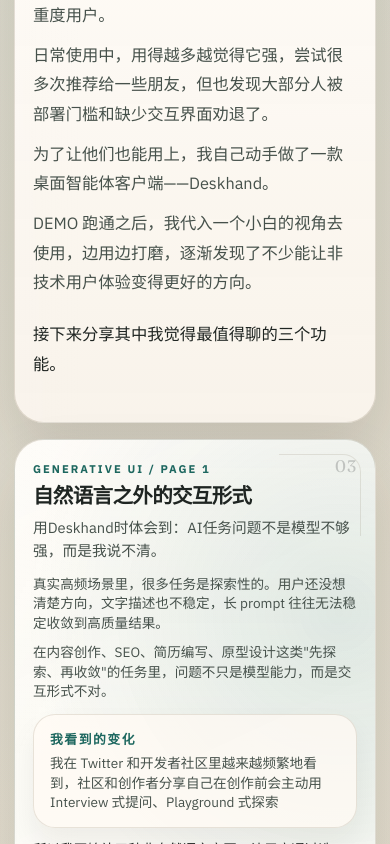
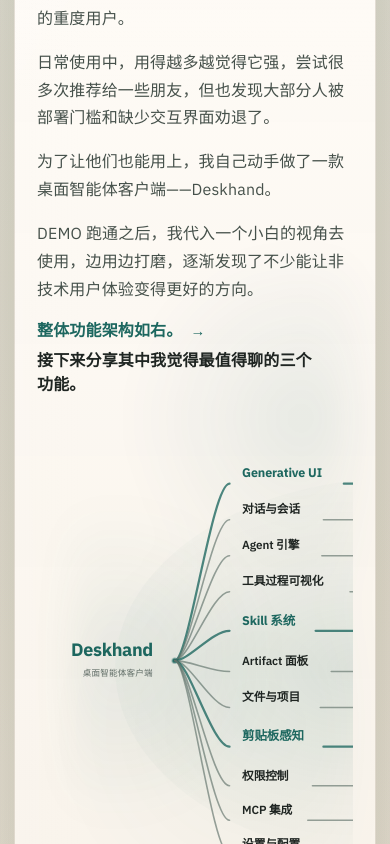
Before and after one commit to YUHAO-corn/deskhand-v2, a React (Vite) app: page / in a window 390 px wide. Shown: the part 920-1764 px from the top of the page. Built offline with nearby package versions, Linux system fonts and the light colour scheme.

Commit message:
Implement first pass of background page redesign

```diff
--- a/src/components/sections/BackgroundSection.module.css
+++ b/src/components/sections/BackgroundSection.module.css
@@ -1,21 +1,40 @@
 .layout {
+  position: relative;
   display: grid;
-  place-content: center;
+  grid-template-columns: minmax(268px, 0.86fr) minmax(0, 1px) minmax(0, 1.64fr);
+  align-items: center;
+  gap: clamp(28px, 3.4vw, 58px);
   height: 100%;
-  padding: clamp(24px, 4vw, 48px) 0;
+  padding: clamp(40px, 6vw, 78px) clamp(20px, 2.6vw, 30px) clamp(34px, 4vw, 48px);
+}
+
+.layout::before {
+  content: "";
+  position: absolute;
+  inset: 12% 2% 8% 34%;
+  pointer-events: none;
+  background:
+    radial-gradient(circle at 84% 26%, rgba(29, 103, 95, 0.1), transparent 34%),
+    radial-gradient(circle at 70% 74%, rgba(29, 103, 95, 0.06), transparent 42%);
+  filter: blur(24px);
+  opacity: 0.9;
 }
 
 .prose {
+  position: relative;
+  z-index: 1;
   display: grid;
+  align-content: center;
   gap: 0;
-  max-width: 34rem;
+  max-width: 25.5rem;
+  padding-right: clamp(10px, 1.6vw, 18px);
 }
 
 .kicker {
-  margin: 0 0 clamp(28px, 4vw, 44px);
-  font-size: 0.7rem;
+  margin: 0 0 clamp(28px, 4vw, 40px);
+  font-size: 0.72rem;
   font-weight: 700;
-  letter-spacing: 0.18em;
+  letter-spacing: 0.22em;
   text-transform: uppercase;
   color: var(--sage);
 }
@@ -23,36 +42,240 @@
 .kicker::after {
   content: "";
   display: block;
-  width: 32px;
+  width: 38px;
   height: 1px;
   margin-top: 14px;
-  background: var(--line);
+  background: rgba(29, 103, 95, 0.52);
 }
 
 .paragraph {
   margin: 0;
-  font-size: clamp(1.02rem, 1.5vw, 1.18rem);
-  line-height: 1.82;
+  font-size: clamp(1.06rem, 1.36vw, 1.22rem);
+  line-height: 1.74;
+  letter-spacing: 0.01em;
   color: var(--ink-soft);
+  text-wrap: pretty;
 }
 
 .paragraph + .paragraph {
-  margin-top: clamp(10px, 1.4vw, 16px);
+  margin-top: clamp(16px, 2vw, 24px);
 }
 
-.paragraph:last-child {
-  margin-top: clamp(22px, 2.8vw, 32px);
+.closingParagraph {
+  display: grid;
+  gap: 0.42rem;
+  margin-top: clamp(24px, 3vw, 34px);
+  color: var(--sage);
+}
+
+.closingLead,
+.closingFollowup {
+  display: inline-flex;
+  align-items: center;
+  width: fit-content;
+  font-weight: 600;
+  line-height: 1.45;
+}
+
+.closingLead::after {
+  content: "→";
+  margin-left: 0.5rem;
+  font-size: 0.92em;
+}
+
+.closingFollowup {
   color: var(--ink);
+}
+
+.divider {
+  position: relative;
+  z-index: 1;
+  align-self: stretch;
+  width: 1px;
+  margin-block: clamp(34px, 6vh, 54px);
+  background:
+    linear-gradient(
+      180deg,
+      rgba(117, 103, 83, 0),
+      rgba(117, 103, 83, 0.14) 12%,
+      rgba(117, 103, 83, 0.22) 46%,
+      rgba(117, 103, 83, 0.14) 84%,
+      rgba(117, 103, 83, 0)
+    );
+}
+
+.mapShell {
+  position: relative;
+  z-index: 1;
+  display: flex;
+  align-items: center;
+  min-width: 0;
+  height: 100%;
+  padding-right: clamp(4px, 0.8vw, 12px);
+}
+
+.mapShell::before {
+  content: "";
+  position: absolute;
+  inset: 10% 8% 14% 10%;
+  border-radius: 42px;
+  background: radial-gradient(circle at 18% 50%, rgba(29, 103, 95, 0.08), transparent 56%);
+  filter: blur(18px);
+  pointer-events: none;
+}
+
+.mindMap {
+  width: 100%;
+  height: min(100%, 700px);
+  overflow: visible;
+}
+
+.mapAtmosphere {
+  fill: url(#mindmapGlow);
+}
+
+.rootGroup {
+  animation: fadeInUp 700ms ease-out both;
+}
+
+.rootTitle {
+  fill: var(--sage);
+  font-family: "IBM Plex Sans", "Noto Sans SC", sans-serif;
+  font-size: 23px;
+  font-weight: 700;
+  letter-spacing: -0.02em;
+}
+
+.rootSubtitle {
+  fill: rgba(70, 81, 75, 0.82);
+  font-family: "IBM Plex Sans", "Noto Sans SC", sans-serif;
+  font-size: 11px;
   font-weight: 500;
+  letter-spacing: 0.02em;
+}
+
+.rootDot {
+  fill: var(--sage);
+  opacity: 0.9;
+}
+
+.branchBase,
+.branchHighlight {
+  animation: fadeInUp 760ms ease-out both;
+  animation-delay: var(--branch-delay);
+}
+
+.branchPath,
+.branchCarry,
+.itemPath {
+  fill: none;
+  stroke-linecap: round;
+  stroke-linejoin: round;
+  vector-effect: non-scaling-stroke;
+}
+
+.branchBase .branchPath,
+.branchBase .branchCarry {
+  stroke: rgba(99, 116, 108, 0.66);
+  stroke-width: 1.6;
+}
+
+.branchHighlight .branchPath,
+.branchHighlight .branchCarry {
+  stroke: rgba(29, 103, 95, 0.78);
+  stroke-width: 2.25;
+}
+
+.branchBase .itemPath {
+  stroke: rgba(117, 103, 83, 0.34);
+  stroke-width: 1.05;
+}
+
+.branchHighlight .itemPath {
+  stroke: rgba(29, 103, 95, 0.42);
+  stroke-width: 1.18;
+}
+
+.branchLabel,
+.itemLabel {
+  font-family: "IBM Plex Sans", "Noto Sans SC", sans-serif;
+}
+
+.branchLabel {
+  fill: var(--ink);
+  font-size: 15px;
+  font-weight: 600;
+  letter-spacing: -0.01em;
+}
+
+.branchHighlight .branchLabel {
+  fill: var(--sage);
+  font-size: 16px;
+  font-weight: 700;
+}
+
+.itemLabel {
+  fill: rgba(70, 81, 75, 0.72);
+  font-size: 11px;
+  font-weight: 500;
+}
+
+.branchHighlight .itemLabel {
+  fill: rgba(31, 82, 75, 0.78);
+}
+
+@keyframes fadeInUp {
+  from {
+    opacity: 0;
+    transform: translateY(10px);
+  }
+
+  to {
+    opacity: 1;
+    transform: translateY(0);
+  }
+}
+
+@media (max-width: 1180px) {
+  .layout {
+    grid-template-columns: minmax(244px, 0.82fr) minmax(0, 1px) minmax(0, 1.7fr);
+    gap: clamp(22px, 2.6vw, 42px);
+  }
+
+  .paragraph {
+    font-size: clamp(1rem, 1.22vw, 1.12rem);
+  }
 }
 
 @media (max-width: 920px) {
   .layout {
-    place-content: start center;
-    padding-top: 48px;
+    grid-template-columns: 1fr;
+    gap: 22px;
+    height: auto;
+    padding: 54px 4px 10px;
+  }
+
+  .layout::before {
+    inset: 36% 0 4% 0;
   }
 
   .prose {
     max-width: 100%;
+    padding-right: 0;
+  }
+
+  .divider {
+    display: none;
+  }
+
+  .mapShell {
+    overflow-x: auto;
+    overflow-y: hidden;
+    padding-bottom: 8px;
+  }
+
+  .mindMap {
+    min-width: 720px;
+    height: auto;
   }
 }
--- a/src/components/sections/BackgroundSection.tsx
+++ b/src/components/sections/BackgroundSection.tsx
@@ -1,3 +1,4 @@
+import type { CSSProperties } from "react";
 import type { BackgroundSectionContent } from "../../types/content";
 import { SectionCanvas } from "../primitives/SectionCanvas";
 import styles from "./BackgroundSection.module.css";
@@ -7,17 +8,212 @@ interface BackgroundSectionProps {
   index: number;
 }
 
+type MindMapBranch = {
+  label: string;
+  items: string[];
+  y: number;
+  labelWidth: number;
+  highlight?: boolean;
+  childX?: number;
+};
+
+const ROOT_X = 176;
+const ROOT_Y = 310;
+const BRANCH_LABEL_X = 262;
+const CHILD_FORK_X = 584;
+
+const MINDMAP_BRANCHES: MindMapBranch[] = [
+  {
+    label: "Generative UI",
+    items: ["Playground", "This or That", "Guided Form"],
+    y: 84,
+    labelWidth: 118,
+    highlight: true,
+  },
+  {
+    label: "对话与会话",
+    items: ["多会话管理", "会话持久化", "流式输出"],
+    y: 130,
+    labelWidth: 92,
+  },
+  {
+    label: "Agent 引擎",
+    items: ["Claude Agent SDK", "工具调用", "事件流"],
+    y: 176,
+    labelWidth: 90,
+  },
+  {
+    label: "工具过程可视化",
+    items: ["活动树", "状态追踪", "子代理嵌套"],
+    y: 222,
+    labelWidth: 126,
+  },
+  {
+    label: "Skill 系统",
+    items: ["内置 Skills", "Skill Insight", "一键安装 / 自定义创建"],
+    y: 272,
+    labelWidth: 82,
+    highlight: true,
+    childX: 566,
+  },
+  {
+    label: "Artifact 面板",
+    items: ["代码预览", "HTML 渲染", "文件管理"],
+    y: 324,
+    labelWidth: 102,
+  },
+  {
+    label: "文件与项目",
+    items: ["工作目录", "文件附件", "本地存储"],
+    y: 370,
+    labelWidth: 88,
+  },
+  {
+    label: "剪贴板感知",
+    items: ["实时监控剪贴板", "历史记录管理", "AI 主动读取调用"],
+    y: 420,
+    labelWidth: 92,
+    highlight: true,
+  },
+  {
+    label: "权限控制",
+    items: ["Ask / Auto 模式", "权限弹窗"],
+    y: 470,
+    labelWidth: 78,
+  },
+  {
+    label: "MCP 集成",
+    items: ["连接管理", "工具路由"],
+    y: 514,
+    labelWidth: 72,
+  },
+  {
+    label: "设置与配置",
+    items: ["模型选择", "API 配置", "语言"],
+    y: 558,
+    labelWidth: 90,
+  },
+];
+
+function buildCurvePath(startX: number, startY: number, endX: number, endY: number) {
+  const deltaX = endX - startX;
+  return `M ${startX} ${startY} C ${startX + deltaX * 0.26} ${startY}, ${startX + deltaX * 0.68} ${endY}, ${endX} ${endY}`;
+}
+
+function getChildOffsets(count: number) {
+  if (count === 2) {
+    return [-18, 18];
+  }
+
+  if (count === 3) {
+    return [-26, 0, 26];
+  }
+
+  return Array.from({ length: count }, (_, index) => (index - (count - 1) / 2) * 22);
+}
+
+function MindMap() {
+  return (
+    <svg
+      aria-labelledby="background-mindmap-title"
+      className={styles.mindMap}
+      viewBox="0 0 920 640"
+      role="img"
+    >
+      <title id="background-mindmap-title">Deskhand 功能全貌思维导图</title>
+
+      <defs>
+        <radialGradient id="mindmapGlow" cx="42%" cy="50%" r="58%">
+          <stop offset="0%" stopColor="rgba(29, 103, 95, 0.12)" />
+          <stop offset="55%" stopColor="rgba(29, 103, 95, 0.04)" />
+          <stop offset="100%" stopColor="rgba(29, 103, 95, 0)" />
+        </radialGradient>
+      </defs>
+
+      <ellipse className={styles.mapAtmosphere} cx="468" cy="320" rx="368" ry="244" />
+
+      <g className={styles.rootGroup}>
+        <text className={styles.rootTitle} x="148" y="304" textAnchor="end">
+          Deskhand
+        </text>
+        <text className={styles.rootSubtitle} x="148" y="330" textAnchor="end">
+          桌面智能体客户端
+        </text>
+      </g>
+
+      <circle className={styles.rootDot} cx={ROOT_X} cy={ROOT_Y} r="3.5" />
+
+      {MINDMAP_BRANCHES.map((branch, branchIndex) => {
+        const lineEndX = BRANCH_LABEL_X - 16;
+        const labelY = branch.y - 8;
+        const childX = branch.childX ?? 604;
+        const afterLabelX = BRANCH_LABEL_X + branch.labelWidth;
+        const childOffsets = getChildOffsets(branch.items.length);
+
+        const branchStyle = {
+          "--branch-delay": `${branchIndex * 70}ms`,
+        } as CSSProperties;
+
+        return (
+          <g
+            className={branch.highlight ? styles.branchHighlight : styles.branchBase}
+            key={branch.label}
+            style={branchStyle}
+          >
+            <path className={styles.branchPath} d={buildCurvePath(ROOT_X, ROOT_Y, lineEndX, branch.y)} />
+            <text className={styles.branchLabel} x={BRANCH_LABEL_X} y={labelY}>
+              {branch.label}
+            </text>
+            <path
+              className={styles.branchCarry}
+              d={buildCurvePath(afterLabelX + 12, branch.y, CHILD_FORK_X, branch.y)}
+            />
+
+            {branch.items.map((item, itemIndex) => {
+              const itemY = branch.y + childOffsets[itemIndex];
+              return (
+                <g className={styles.itemGroup} key={item}>
+                  <path className={styles.itemPath} d={buildCurvePath(CHILD_FORK_X, branch.y, childX, itemY)} />
+                  <text className={styles.itemLabel} x={childX + 10} y={itemY + 4}>
+                    {item}
+                  </text>
+                </g>
+              );
+            })}
+          </g>
+        );
+      })}
+    </svg>
+  );
+}
+
 export function BackgroundSection({ section, index }: BackgroundSectionProps) {
+  const closingParagraph = section.paragraphs[section.paragraphs.length - 1] ?? "";
+  const openingParagraphs = section.paragraphs.slice(0, -1);
+  const closingLines = closingParagraph.split("\n").filter(Boolean);
+
   return (
     <SectionCanvas id={section.id} index={index} tone={section.tone}>
       <div className={styles.layout}>
         <div className={styles.prose}>
           <p className={styles.kicker}>{section.kicker}</p>
-          {section.paragraphs.map((paragraph) => (
+
+          {openingParagraphs.map((paragraph) => (
             <p className={styles.paragraph} key={paragraph}>
               {paragraph}
             </p>
           ))}
+
+          <p className={`${styles.paragraph} ${styles.closingParagraph}`}>
+            <span className={styles.closingLead}>{closingLines[0]}</span>
+            <span className={styles.closingFollowup}>{closingLines[1]}</span>
+          </p>
+        </div>
+
+        <div aria-hidden="true" className={styles.divider} />
+
+        <div className={styles.mapShell}>
+          <MindMap />
         </div>
       </div>
     </SectionCanvas>
--- a/src/content/background.ts
+++ b/src/content/background.ts
@@ -12,6 +12,6 @@ export const backgroundSection: BackgroundSectionContent = {
     "日常使用中，用得越多越觉得它强，尝试很多次推荐给一些朋友，但也发现大部分人被部署门槛和缺少交互界面劝退了。",
     "为了让他们也能用上，我自己动手做了一款桌面智能体客户端——Deskhand。",
     "DEMO 跑通之后，我代入一个小白的视角去使用，边用边打磨，逐渐发现了不少能让非技术用户体验变得更好的方向。",
-    "接下来分享其中我觉得最值得聊的三个功能。"
+    "整体功能架构如右。\n接下来分享其中我觉得最值得聊的三个功能。"
   ]
 };
```
